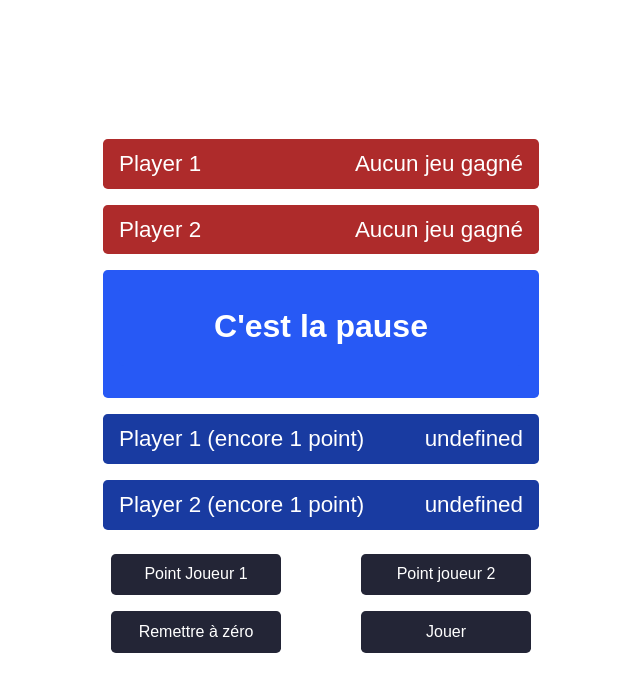
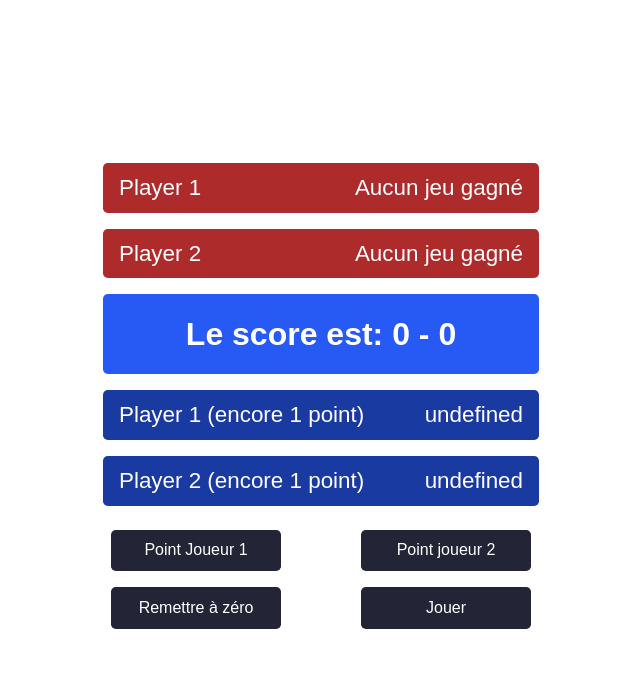
Before and after one commit to AlainNL/tennis-score, a React (Create React App) app: page / in a window 1280 px wide. Shown: the top 692 px of the page, without its empty margins (319-959 px from the left). Built offline with nearby package versions, Linux system fonts and the light colour scheme.

Commit message:
action payload modified

```diff
--- a/src/PlayerPoints.js
+++ b/src/PlayerPoints.js
@@ -7,13 +7,13 @@ export function PlayerPoints({ playerId, playerName }) {
   return (
     <div className="player-games">
       <p>{playerName}</p>
-      <p>
+      <span>
         {playerPoints === 0
           ? "Aucun jeu gagné"
           : playerPoints === 1
           ? "1 jeu gagné"
           : `${playerPoints} jeux gagnés`}
-      </p>
+      </span>
     </div>
   );
 }
--- a/src/PlayerScore.js
+++ b/src/PlayerScore.js
@@ -9,14 +9,14 @@ export function PlayerScore({ playerId, playerName }) {
 
   return (
       <div className="player-score">
-          <p>
+          <span>
             {playerName}
             {poinsBeforeWin === null
               ? ""
               : ` (encore ${poinsBeforeWin} ${poinsBeforeWin > 1 ? "points" : "point"
             })`}
-          </p>
-          <p>{(hasAdvantage ? "Avantage " : "") + score}</p>
+          </span>
+          <span>{(hasAdvantage ? "Avantage " : "") + score}</span>
       </div>
   );
 }
--- a/src/selectors.js
+++ b/src/selectors.js
@@ -44,8 +44,6 @@ export const selectDisplayText = (state) => {
     } else {
       return "Joueur 2 gagne";
     }
-  } else if (state.playing === false) {
-    return <p className="display">C'est la pause</p>;
   } else {
     let text = "Le score est: " + state.player1 + " - " + state.player2;
     if (state.advantage) {
--- a/src/store.js
+++ b/src/store.js
@@ -37,7 +37,7 @@ export function autoplay(store) {
       if (store.getState().playing === false) {
         return;
       }
-      const time = 1000 + Math.random(Math.random () * 2000);
+      const time = 1000 + Math.floor(Math.random () * 2000);
       window.setTimeout(() => {
         if (store.getState().playing === false) {
           return;
@@ -67,24 +67,18 @@ if (action.type === "restart") {
       draft.player2 = 0;
       draft.advantage = null;
       draft.winner = null;
-      draft.playing = true;
+      draft.playing = false;
       });
     }
-    if (action.type ==="playPause") {
-      if (state.winner) {
-        return state;
-      }
+    if (action.type ==="setPlaying") {
       return produce(state, (draft) => {
-        draft.playing = !draft.playing;
+        draft.playing = action.payload;
       });
     }
     if (action.type==="pointScored") {
       const player = action.payload.player;
       const otherPlayer = player === "player1" ? "player2" : "player1";
       if (state.winner) {
-        return state;
-      }
-      if (state.playing === false) {
         return state;
       }
       return produce(state,(draft) => {
```
